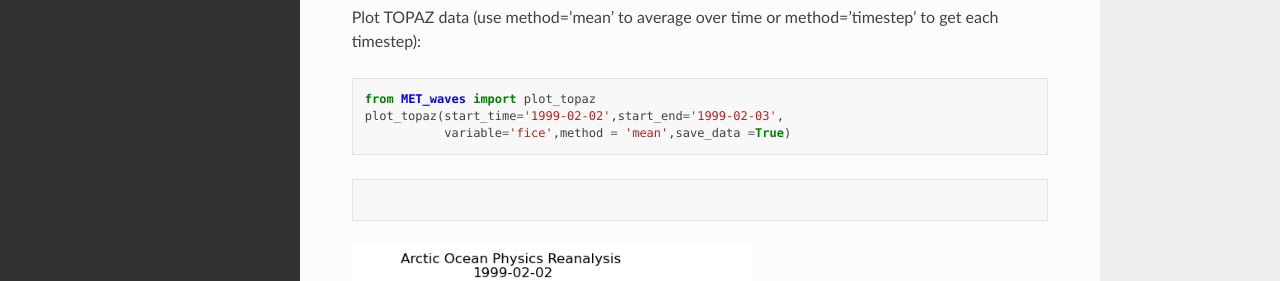
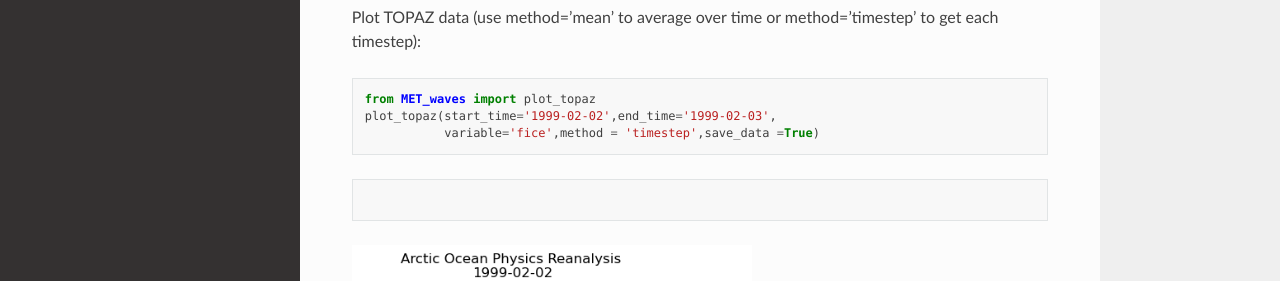
Before and after one commit to MET-OM/MET_waves, a Sphinx documentation site: the page built from docs/index.rst, in a window 1280 px wide and 900 px high, scrolled down 3451 px. Shown: the part 151-432 px from the top of the window. Built offline with Sphinx 7.4.7 and the Read the Docs theme 2.0.0, drawn with Linux system fonts in a browser that asks for light colours.

Commit message:
fix plot_topaz

```diff
--- a/MET_waves.py
+++ b/MET_waves.py
@@ -300,8 +300,7 @@
             plot_NorthPolarStereo(product=product,
                                   var=var.loc[date_list[i]],lon=var.longitude,
                                   lat=var.latitude,
-                                  min_value=min_value,max_value=max_value,
-                                  method=method)
+                                  min_value=min_value,max_value=max_value,cmap='ocean')
             plt.title(product+'\n '+str(date_list[i]))
             plt.savefig(variable + str(date_list[i]) +'.png', bbox_inches='tight')
             plt.close
@@ -312,8 +311,7 @@
                                   var=var.mean('time'),lon=var.longitude,
                                   lat=var.latitude,
                                   min_value=var.mean('time').min(),
-                                  max_value=var.mean('time').max(),
-                                  method=method)
+                                  max_value=var.mean('time').max(),cmap='ocean')
         plt.title(product+'\n Mean:'+start_time+'--'+end_time)
         plt.savefig(variable+'_Mean_'+start_time+'-'+end_time+'.png', bbox_inches='tight')
         plt.close()
--- a/docs/index.rst
+++ b/docs/index.rst
@@ -81,8 +81,8 @@
 Plot TOPAZ data (use method='mean' to average over time or method='timestep' to get each timestep)::
 
    from MET_waves import plot_topaz
-   plot_topaz(start_time='1999-02-02',start_end='1999-02-03',
-              variable='fice',method = 'mean',save_data =True)
+   plot_topaz(start_time='1999-02-02',end_time='1999-02-03',
+              variable='fice',method = 'timestep',save_data =True)
 
 .. code-block:: rst
 
```
